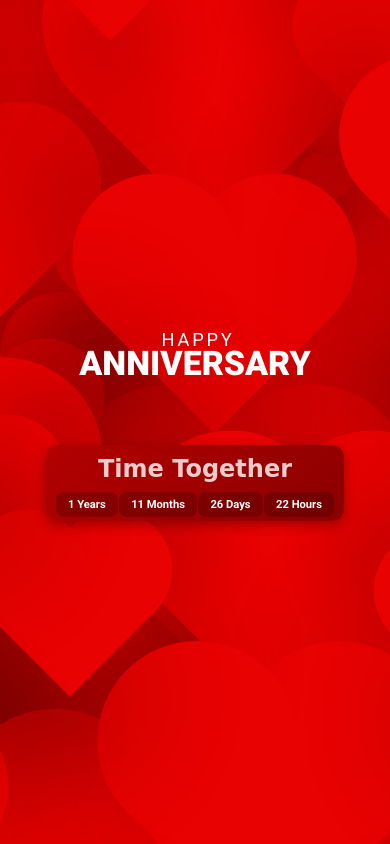
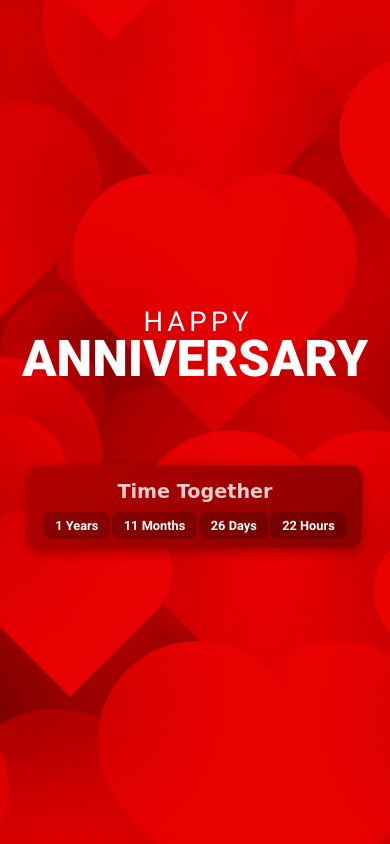
Before and after one commit to DevVakharia/HA, a plain HTML site: page index.html in a window 390 px wide. Drawn offline with Linux system fonts and the light colour scheme.

Commit message:
Add files via upload

```diff
--- a/style.css
+++ b/style.css
@@ -39,7 +39,7 @@ h1 {
 
 h2 {
 	text-align: center;
-	font-size: 8.7vw;
+	font-size: 9vw;
 	line-height: 0.7em;
 	z-index: 1000;
 	font-weight: 900;
@@ -57,6 +57,8 @@ h2 span {
 	margin-left: 6px;
 	text-transform: uppercase;
 	text-align: left;
+	position:static;
+	margin-top: 40px;
 }
 
 .heart {
@@ -140,4 +142,10 @@ h2 span {
 	.github-corner .octo-arm {
 		animation: octocat-wave 560ms ease-in-out;
 	}
+	h1 {
+        font-size: 11vw;  /* Increase font size for mobile */
+    }
+    h2 {
+        font-size: 13vw;  /* Increase font size for mobile */
+    }
 }
--- a/timer.css
+++ b/timer.css
@@ -39,18 +39,18 @@
 /* Responsive adjustments for smaller screens */
 @media (max-width: 400px) {
     #timer {
-        margin-top: 50px;
-        padding: 10px 10px;
+        margin-top: 70px;
+        padding: 15px 15px;
 
       }
       .timer-label {
-        font-size: 1.5rem;
+        font-size: 1.2rem;
       }
       .timer-values {
         flex-direction: column; /* Stack vertically on very small screens */
         gap: 8px;
       }
       .timer-values span {
-        font-size: 0.7rem;
+        font-size: 0.8rem;
       }
     }
```
